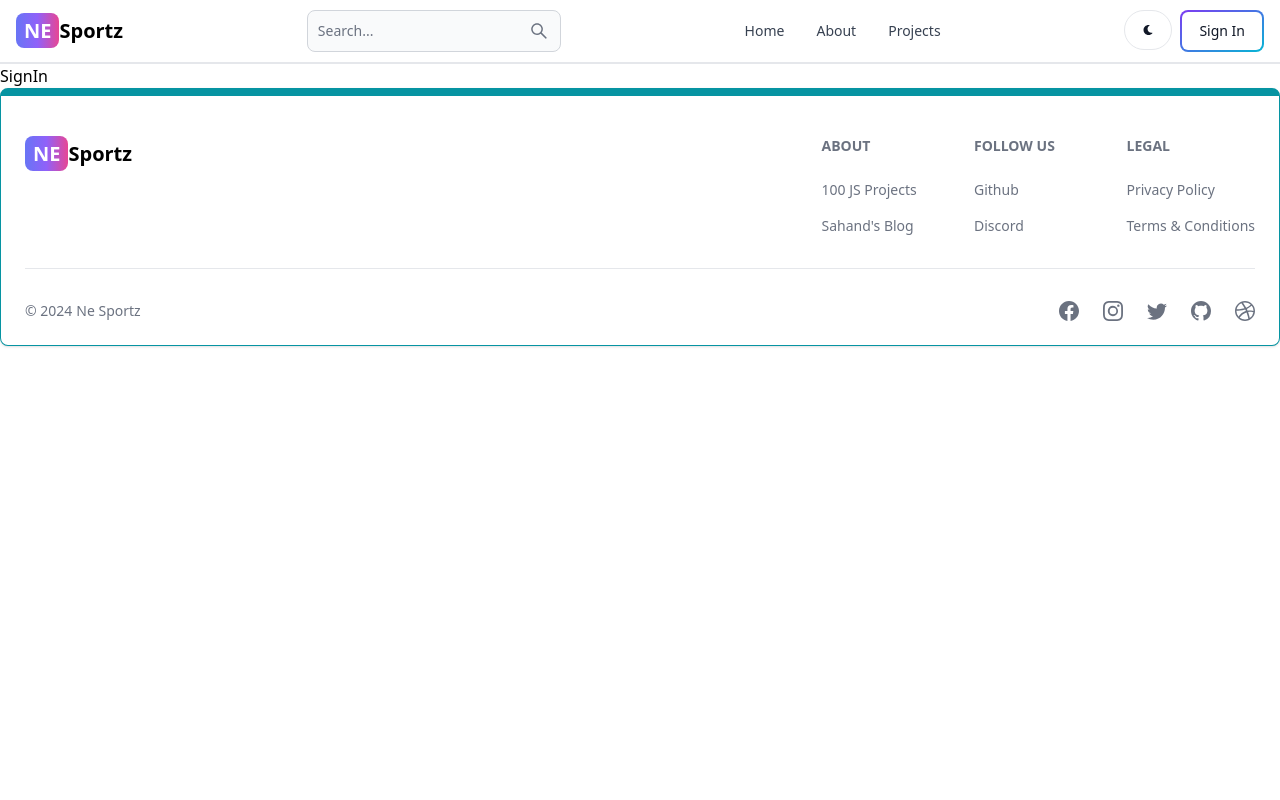
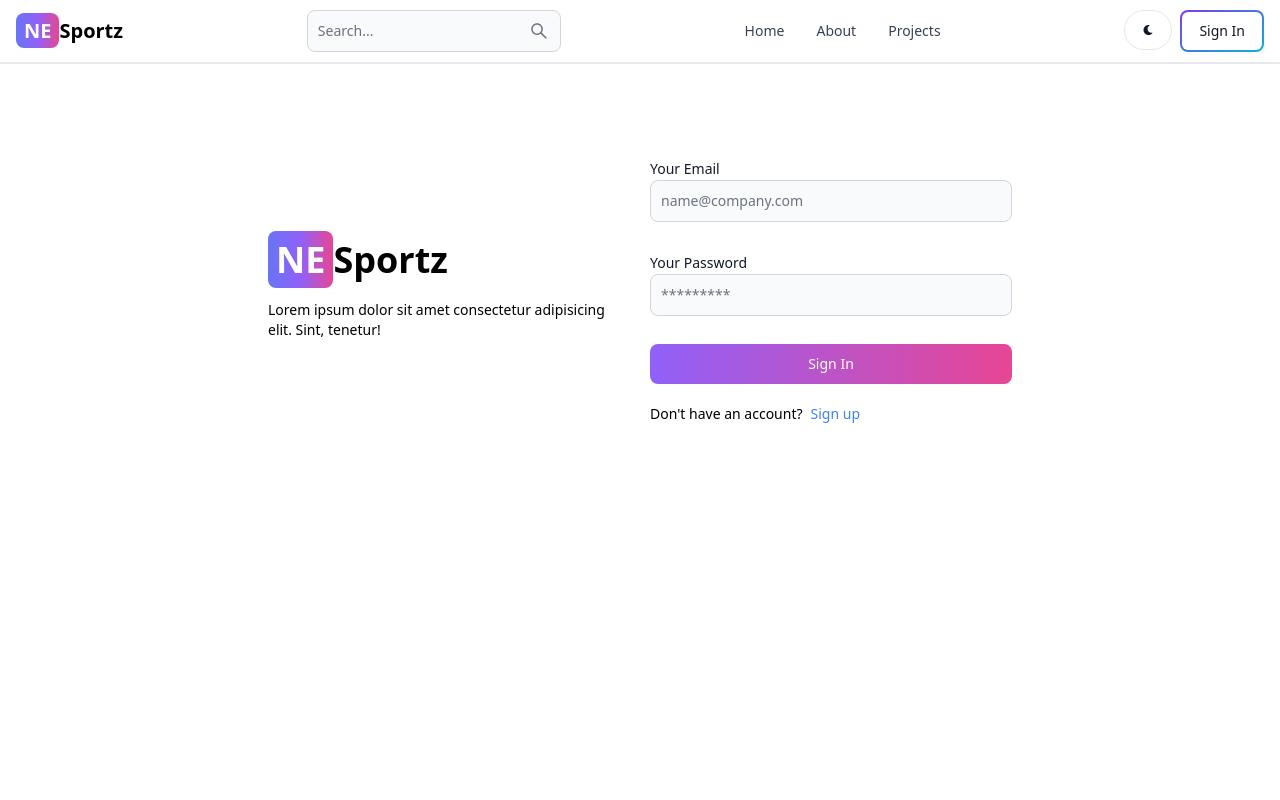
Before and after one commit to shamim1992/mern-blog, a React app in the folder frontend/: page /signin in a window 1280 px wide. Shown: the top 800 px of the page. Built offline with nearby package versions, Linux system fonts and the light colour scheme; the HTML template or start-up script is replaced by a standard one.

Commit message:
updated login page with backend features

```diff
--- a/frontend/src/pages/SignIn.jsx
+++ b/frontend/src/pages/SignIn.jsx
@@ -1,8 +1,89 @@
-import React from 'react'
+import { data } from 'autoprefixer'
+import { Button, Label, Spinner, TextInput } from 'flowbite-react'
+import React, { useState } from 'react'
+import { Link, useNavigate } from 'react-router-dom'
 
 function SignIn() {
+    const [formData, setFormData] = useState({})
+    const [loading, setLoading] = useState(false)
+    const [errorMessage, setErrorMessage] = useState(false)
+    const navigate = useNavigate()
+    const handleChange = (e) => {
+        setFormData({ ...formData, [e.target.id]: e.target.value.trim() })
+    }
+
+
+    const handleSubmit = async (e) => {
+        e.preventDefault()
+        if (!formData.password || !formData.email) {
+            setErrorMessage(true)
+            return setErrorMessage("Please fill out all required fields")
+        }
+        console.log(formData)
+        try {
+            setLoading(true)
+            setErrorMessage(null)
+            const res = await fetch(`/api/auth/signin`, {
+                method: 'POST',
+                headers: {
+                    'Content-Type': 'application/json'
+                },
+                body: JSON.stringify(formData)
+            })
+            if (data.success === false) {
+                return setErrorMessage(data.message);
+            }
+            setLoading(false)
+            if (res.ok === true) {
+                navigate('/')
+            }
+        } catch (error) {
+            setErrorMessage(error.message)
+            setLoading(false)
+        }
+    }
     return (
-        <div>SignIn</div>
+        <div className='min-h-screen mt-20'>
+            <div className='flex p-3 max-w-3xl mx-auto flex-col md:flex-row md:items-center gap-5'>
+                {/* Left side div */}
+                <div className='flex-1'>
+                    <Link
+                        to='/'
+                        className=' font-bold dark:text-white text-4xl'
+                    >
+                        <span className='px-2 py-1 bg-gradient-to-r from-indigo-500 via-purple-500 to-pink-500 rounded-lg text-white'>
+                            NE
+                        </span>
+                        Sportz
+                    </Link>
+                    <p className='text-sm mt-5'>Lorem ipsum dolor sit amet consectetur adipisicing elit. Sint, tenetur!</p>
+                </div>
+
+
+                {/* Right side div */}
+                <div className='flex-1'>
+                    <form className='flex flex-col gap-4' onSubmit={handleSubmit}>
+
+                        <div className='mb-3'>
+                            <Label value='Your Email'></Label>
+                            <TextInput type='email' placeholder='name@company.com' id='email' onChange={handleChange} />
+                        </div>
+                        <div className='mb-3'>
+                            <Label value='Your Password'></Label>
+                            <TextInput type='password' placeholder='*********' id='password' onChange={handleChange} />
+                        </div>
+                        <Button gradientDuoTone='purpleToPink' type='submit' disabled={loading}>
+                            {loading ? (<><Spinner size='sm' /> <span className='pl-3'>Loading</span></>) : 'Sign In'}
+                        </Button>
+                    </form>
+
+                    <div className='flex gap-2 text-sm mt-5'>
+                        <span>Don't have an account? </span><Link to={'/signup'} className='text-blue-500'>Sign up</Link>
+                    </div>
+                    {errorMessage && <p className='text-red-500 text-sm'>{errorMessage}</p>}
+                </div>
+            </div>
+        </div>
     )
 }
 
```
